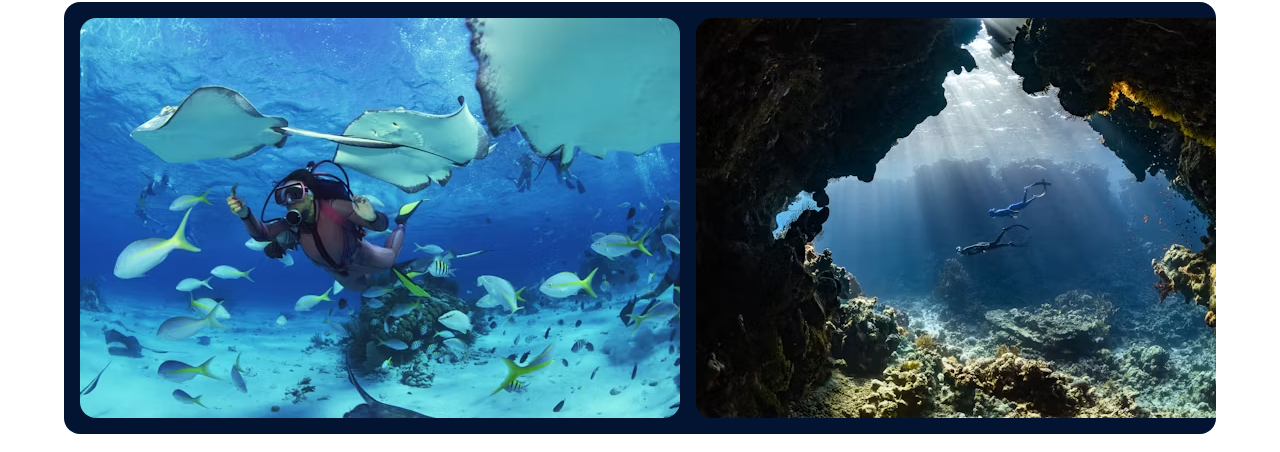
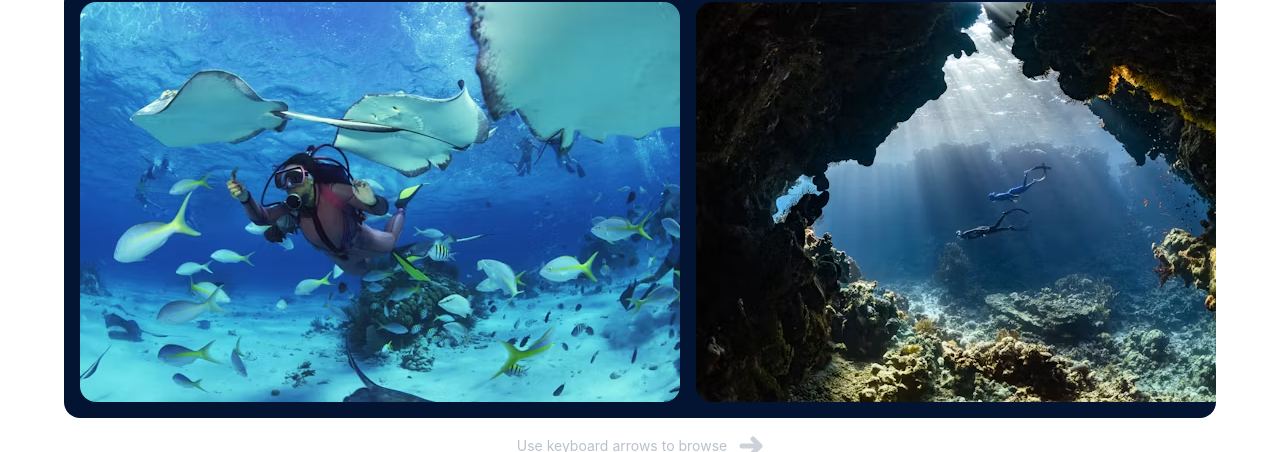
Before and after one commit to jillan-hussein/blue-ocean, a website built with Vite: page index.html in a window 1280 px wide. Shown: the part 222-674 px from the top of the page. Built offline with nearby package versions, Linux system fonts and the light colour scheme.

Commit message:
Last done with 3 pages isa

```diff
--- a/index.html
+++ b/index.html
@@ -73,7 +73,7 @@ hover:scale-200 hover:fill-blue-500                  stroke="currentColor"><path
       </div>
     </header>
     <!-- MAIN TOPIC -->
-    <main class="flex-1 flex items-center justify-center p-4">
+    <main class="flex-1 flex flex-row justify-center items-center px-6">
       <div>
         <h2
           class="text-2xl md:text-4xl text-center font-bold mb-5 pt-6">Explore
@@ -81,12 +81,13 @@ hover:scale-200 hover:fill-blue-500                  stroke="currentColor"><path
           Underwater
           World</h2>
 
-        <!-- Images  -->
-        <div
-          class="carousel carousel-center bg-neutral rounded-box
-  max-w-md md:max-w-2xl lg:max-w-4xl xl:max-w-6xl
-  space-x-4 p-4
-  transition-all duration-200scale-200 hover:fill-blue-500 hover:bg-blue-200scale-200 hover:fill-blue-500">
+          <!-- Images  -->
+           <div>
+             <div
+             class="carousel carousel-center bg-neutral rounded-box
+          max-w-md md:max-w-2xl lg:max-w-4xl xl:max-w-6xl
+          space-x-4 p-4 mx-auto
+          transition-all duration-200 hover:fill-blue-500 hover:bg-blue-200">
           <div class="carousel-item">
             <img
               src="/DiverUnderwater.png"
@@ -108,6 +109,23 @@ hover:scale-200 hover:fill-blue-500                  stroke="currentColor"><path
               class="rounded-box" />
           </div>
         </div>
+        <!-- Arrow -->
+         <div class="flex justify-center my-4">
+           <div class="flex justify-center items-center gap-3 animate-pulse ">
+                   <p class="text-sm text-base-content/70"> Use keyboard arrows to browse</p>
+          <svg
+            xmlns="http://www.w3.org/2000/svg"
+            class="h-6 w-6 text-base-content/50"
+            fill="none"
+            viewBox="0 0 24 24"
+            stroke="currentColor"
+            stroke-width="5"
+            >
+            <path stroke-linecap="round" stroke-linejoin="round" d="M14 5l7 7m0 0l-7 7m7-7H3" />
+          </svg>
+        </div>
+      </div>
+    </div>
         <div class="text-center max-w-3xl mx-auto mt-6">
           <h3 class="text-2xl md:text-3xl font-bold mb-4">
             Discover the Red Sea
```
